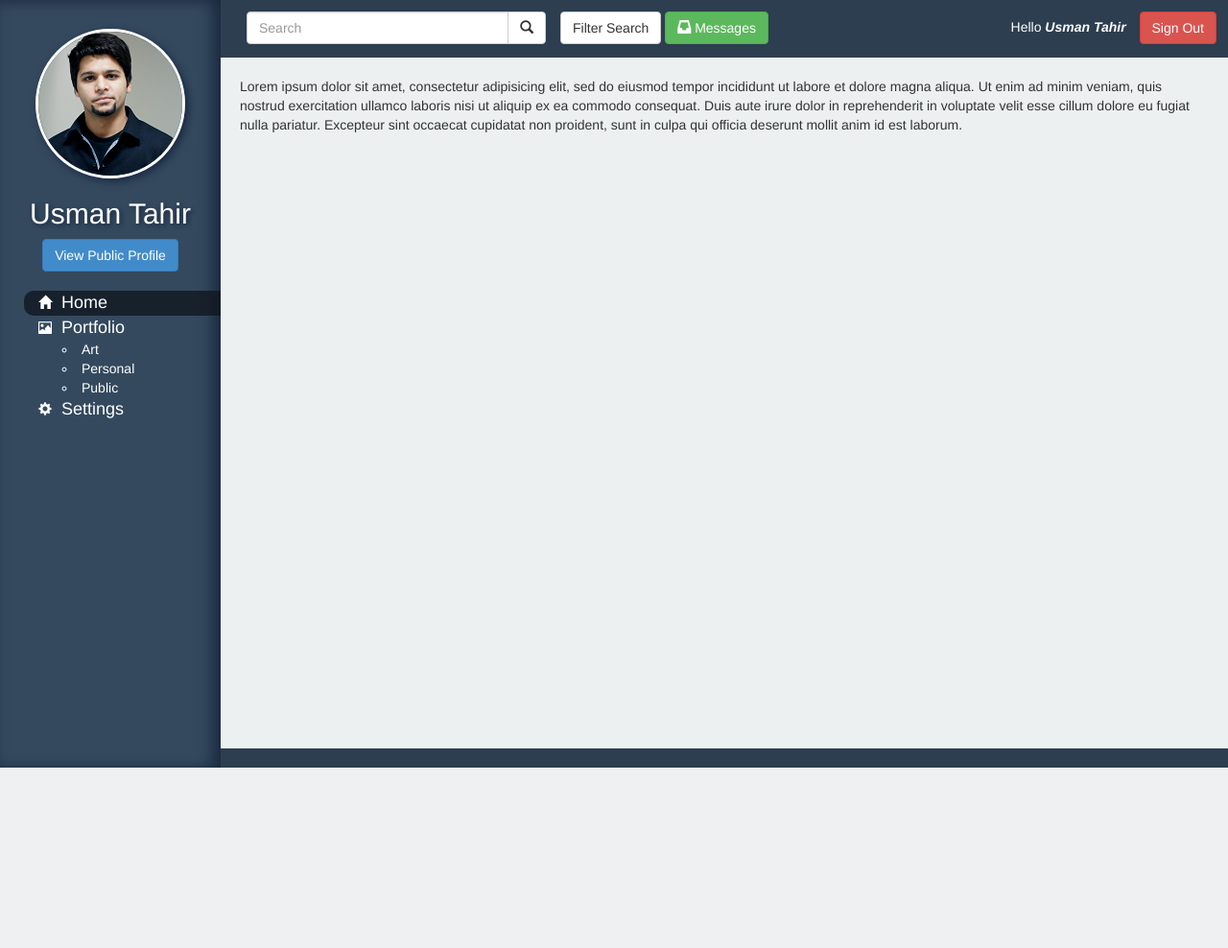
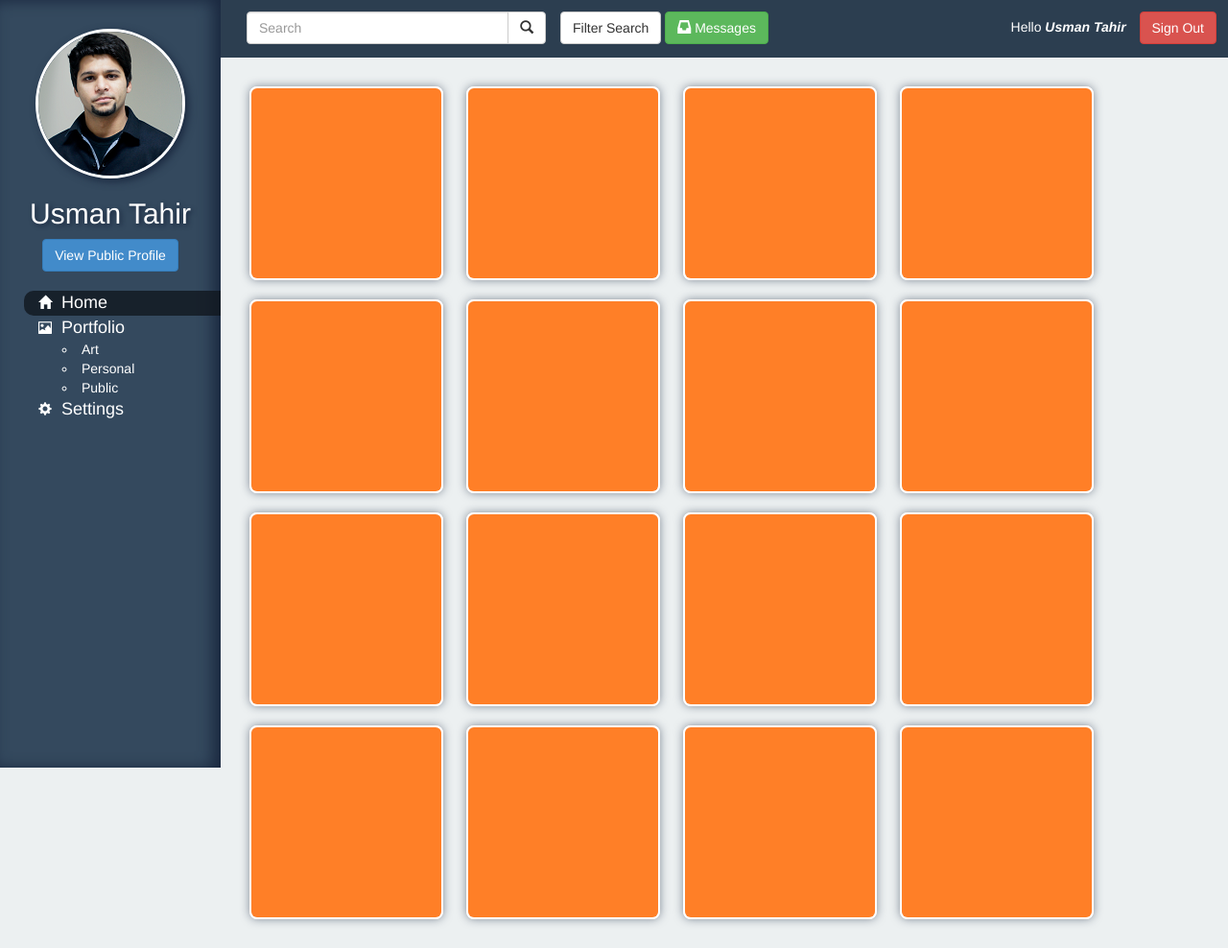
Before and after one commit to PixeloSoft/portobuild, a PHP site: page / in a window 1280 px wide. Shown: the whole page at 96% size. Before the commit the page ends 800 px from the top, so only its background shows below. Run offline with PHP 8.4, Linux system fonts and the light colour scheme.

Commit message:
Gallery Files added, Side bar CSS Fixed, Footer Removed

```diff
--- a/css/style.css
+++ b/css/style.css
@@ -2,7 +2,7 @@
  * Side Bar Styles
  ***/
 #side-bar {
-	position: absolute;
+	position: fixed;
 	padding-top: 30px;
 	min-width: 230px;
 	background: #34495e;
@@ -103,6 +103,20 @@ body {
 		padding-top: 10px;
 	}
 }
+
+ /***
+ * Gallery Styles
+ ***/
+.thumb {
+	margin: 10px;
+	border: 2px solid white;
+	-webkit-box-shadow: 0px 0px 10px 0px rgba(26, 40, 63, 0.5);
+	-moz-box-shadow:    0px 0px 10px 0px rgba(26, 40, 63, 0.5);
+	box-shadow:         0px 0px 10px 0px rgba(26, 40, 63, 0.5);
+	border-radius: 8px;
+}
+
+
  /***
  * Footer Styles
  ***/
--- a/index.php
+++ b/index.php
@@ -6,7 +6,7 @@
 		<?php include 'php/container.php'; ?>
 	</body>
 	<div class="clearfix"></div>
-	<?php include 'php/footer.php'; ?>
+<!-- 	<?php include 'php/footer.php'; ?> -->
 
 	<!-- All JS Files -->
 	<script src="js/jquery-1.11.0.min.js"></script>
--- a/php/container.php
+++ b/php/container.php
@@ -1,10 +1,23 @@
 <section id="main-container">
 	<?php include 'php/titleBar.php'; ?>
-	<div id="data-container">Lorem ipsum dolor sit amet, consectetur adipisicing elit, sed do eiusmod
-	tempor incididunt ut labore et dolore magna aliqua. Ut enim ad minim veniam,
-	quis nostrud exercitation ullamco laboris nisi ut aliquip ex ea commodo
-	consequat. Duis aute irure dolor in reprehenderit in voluptate velit esse
-	cillum dolore eu fugiat nulla pariatur. Excepteur sint occaecat cupidatat non
-	proident, sunt in culpa qui officia deserunt mollit anim id est laborum.</div>
-
+	<div id="data-container">
+		<div class="gallery">
+			<img alt="Image Thumbnail" src="images/thumb.png" class="thumb">
+			<img alt="Image Thumbnail" src="images/thumb.png" class="thumb">
+			<img alt="Image Thumbnail" src="images/thumb.png" class="thumb">
+			<img alt="Image Thumbnail" src="images/thumb.png" class="thumb">
+			<img alt="Image Thumbnail" src="images/thumb.png" class="thumb">
+			<img alt="Image Thumbnail" src="images/thumb.png" class="thumb">
+			<img alt="Image Thumbnail" src="images/thumb.png" class="thumb">
+			<img alt="Image Thumbnail" src="images/thumb.png" class="thumb">
+			<img alt="Image Thumbnail" src="images/thumb.png" class="thumb">
+			<img alt="Image Thumbnail" src="images/thumb.png" class="thumb">
+			<img alt="Image Thumbnail" src="images/thumb.png" class="thumb">
+			<img alt="Image Thumbnail" src="images/thumb.png" class="thumb">
+			<img alt="Image Thumbnail" src="images/thumb.png" class="thumb">
+			<img alt="Image Thumbnail" src="images/thumb.png" class="thumb">
+			<img alt="Image Thumbnail" src="images/thumb.png" class="thumb">
+			<img alt="Image Thumbnail" src="images/thumb.png" class="thumb">
+		</div>
+	</div>
 </section>
--- a/php/titleBar.php
+++ b/php/titleBar.php
@@ -39,4 +39,5 @@
 		<span class="logout-msg">Hello <em><strong>{{user.fname}} {{user.lname}}</strong></em></span>
 		<button class="btn btn-danger">Sign Out</button>
 	</div>
+	<div class="clearfix"></div>
 </section>
```
Also changed, not shown: images/thumb.png (added).
